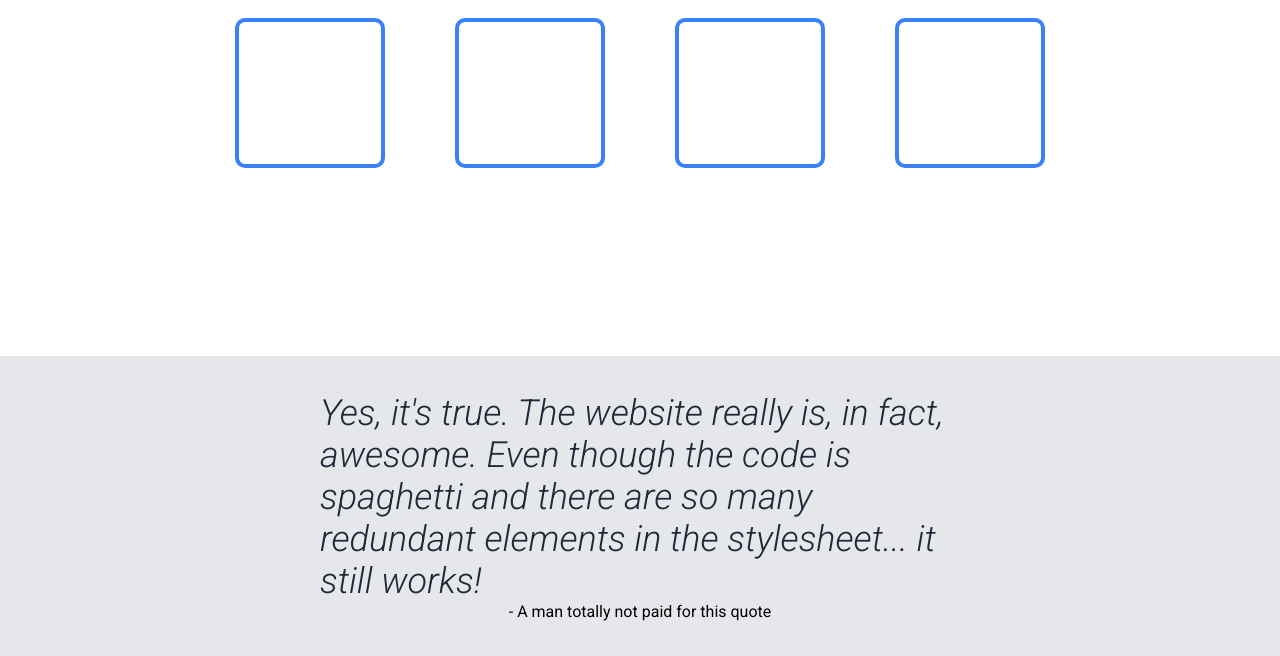
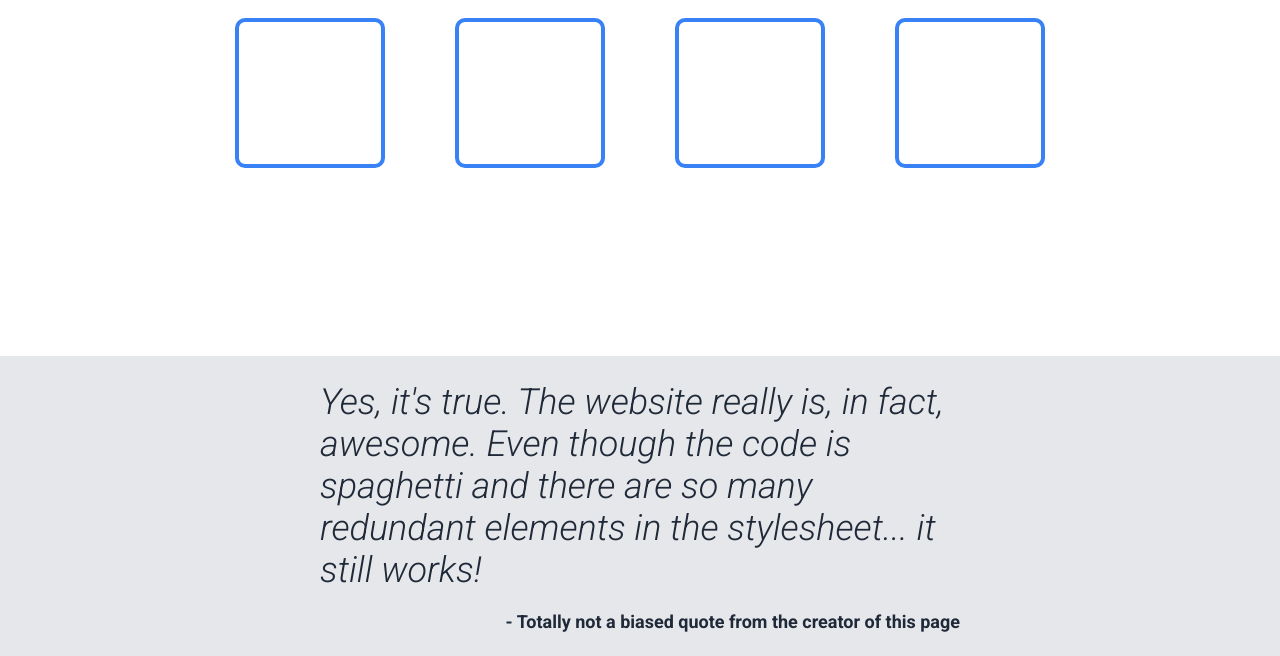
Before and after one commit to drewgar720/odin-landing-page, a plain HTML site: page index.html in a window 1280 px wide. Shown: the part 564-1220 px from the top of the page. Drawn offline with Linux system fonts and the light colour scheme.

Commit message:
Complete the testimonial section
Added margins and aligned text elements to complete this section

```diff
--- a/css/style.css
+++ b/css/style.css
@@ -116,7 +116,14 @@ ul {
   color: #1f2937;
   font-weight: 300;
   font-style: italic;
+  margin-bottom: 20px;
 }
 .attrib {
-  text-align: right;
+  display: flex;
+  width: 50%;
+  flex-direction: row;
+  justify-content: flex-end;
+  font-size: 18px;
+  color: #1f2937;
+  font-weight: 700;
 }
--- a/index.html
+++ b/index.html
@@ -50,7 +50,9 @@
         code is spaghetti and there are so many redundant elements in the
         stylesheet... it still works!
       </div>
-      <div class="attrib">- A man totally not paid for this quote</div>
+      <div class="attrib">
+        - Totally not a biased quote from the creator of this page
+      </div>
     </div>
   </body>
 </html>
```
